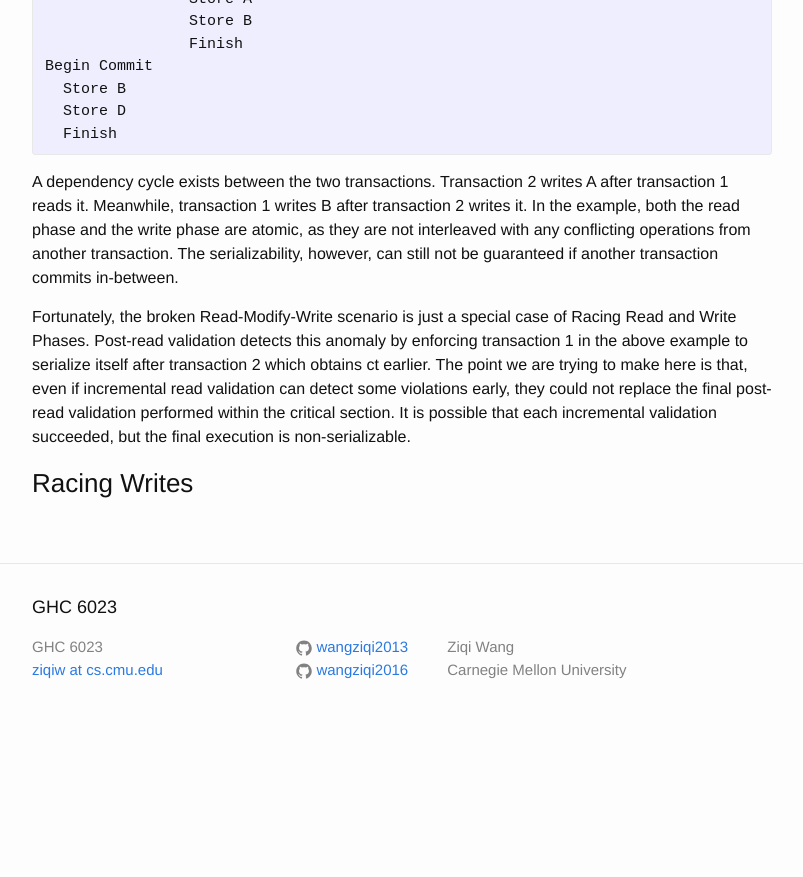
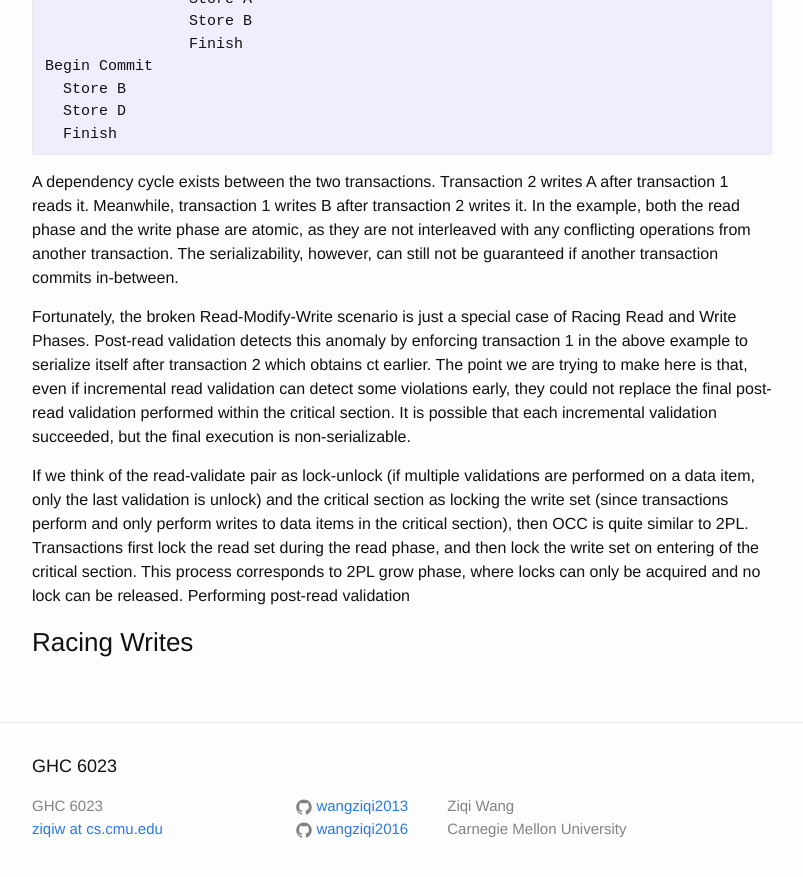
Before and after one commit to wangziqi2013/wangziqi2013.github.io, a Jekyll site: the page built from _posts/2018-03-21-Analyzing-OCC-Anomalies-and-Solutions.markdown, in a window 1280 px wide and 900 px high, scrolled down 5826 px. Shown: the top 877 px of the window, without its empty margins (238-1041 px from the left). Built offline with Jekyll 4.4.1, drawn with Linux system fonts in a browser that asks for light colours; before the commit the page ends 6567 px from its top, so only the background shows below that.

Commit message:
Working on OCC/2PL similarity

```diff
--- a/_posts/2018-03-21-Analyzing-OCC-Anomalies-and-Solutions.markdown
+++ b/_posts/2018-03-21-Analyzing-OCC-Anomalies-and-Solutions.markdown
@@ -263,7 +263,13 @@ read validation can detect some violations early, they could not replace the fin
 performed within the critical section. It is possible that each incremental validation succeeded, but the final
 execution is non-serializable.
 
-
+If we think of the read-validate pair as lock-unlock (if multiple validations are performed on
+a data item, only the last validation is unlock) and the critical section as locking the write set (since
+transactions perform and only perform writes to data items in the critical section), then OCC
+is quite similar to 2PL. Transactions first lock the read set during the read phase, and then
+lock the write set on entering of the critical section. This process corresponds to 2PL grow phase, where
+locks can only be acquired and no lock can be released. Performing
+post-read validation
 
 
 ### Racing Writes
```
